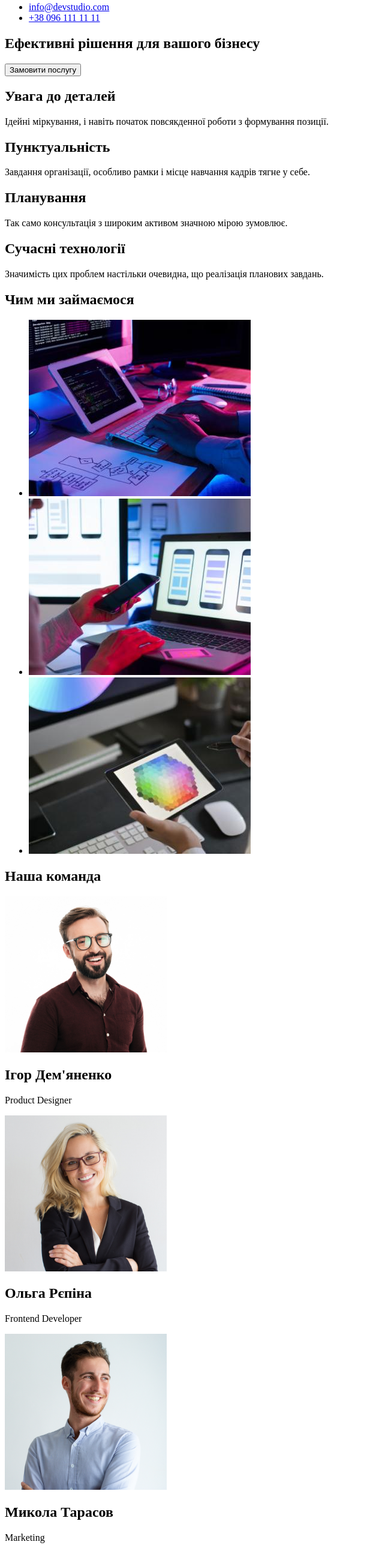
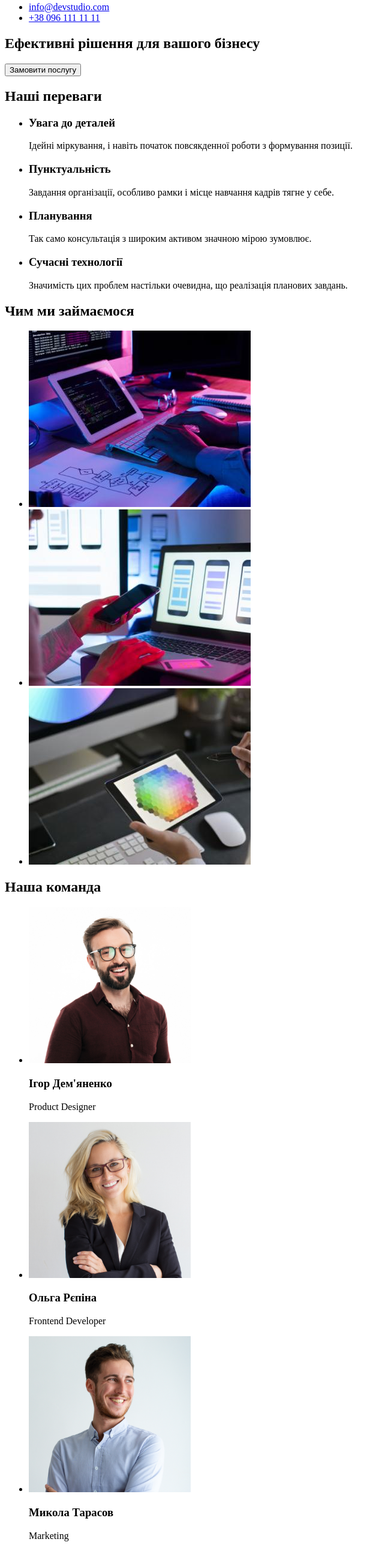
Before and after one commit to OksanaZholdak/goit-markup-hw-01, a plain HTML site: page index.html in a window 1280 px wide. Shown: the part 109-2684 px from the top of the page at 60% size, without its empty margins (0-642 px from the left). Drawn offline with Linux system fonts and the light colour scheme.

Commit message:
Додаткові зміни до ДЗ-1

```diff
--- a/index.html
+++ b/index.html
@@ -21,31 +21,47 @@
         <li><a href="tel:+380961111111">+38 096 111 11 11</a></li>
       </ul>
     </header>
+
     <main>
       <section>
         <h1>Ефективні рішення для вашого бізнесу</h1>
         <button>Замовити послугу</button>
       </section>
-      <!--Нашi переваги-->
+
+      <!--Переваги-->
       <section>
-        <h2>Увага до деталей</h2>
+        <h2>Наші переваги</h2>
+        <ul>
+          <li>
+            <h3>Увага до деталей</h3>
             <p>
-          Ідейні міркування, і навіть початок повсякденної роботи з формування
-          позиції.
+              Ідейні міркування, і навіть початок повсякденної роботи з
+              формування позиції.
             </p>
-        <h2>Пунктуальнiсть</h2>
+          </li>
+          <li>
+            <h3>Пунктуальнiсть</h3>
             <p>
-          Завдання організації, особливо рамки і місце навчання кадрів тягне у
-          себе.
+              Завдання організації, особливо рамки і місце навчання кадрів тягне
+              у себе.
             </p>
-        <h2>Планування</h2>
-        <p>Так само консультація з широким активом значною мірою зумовлює.</p>
-        <h2>Сучаснi технології</h2>
+          </li>
+          <li>
+            <h3>Планування</h3>
+            <p>
+              Так само консультація з широким активом значною мірою зумовлює.
+            </p>
+          </li>
+          <li>
+            <h3>Сучаснi технології</h3>
             <p>
               Значимість цих проблем настільки очевидна, що реалізація планових
               завдань.
             </p>
+          </li>
+        </ul>
       </section>
+
       <section>
         <h2>Чим ми займаємося</h2>
         <ul>
@@ -75,47 +91,64 @@
           </li>
         </ul>
       </section>
+
       <section>
         <h2>Наша команда</h2>
+        <ul>
+          <li>
             <img
               src="./images/img.jpg"
               alt="Ігор Дем'яненко"
               width="270"
               height="260"
             />
-        <h2>Ігор Дем'яненко</h2>
-        <p>Product Designer</p>
+            <h3>Ігор Дем'яненко</h3>
+            <p lang="en">Product Designer</p>
+          </li>
+          <li>
             <img
               src="./images/img1.jpg"
               alt="Ольга Рєпіна"
               width="270"
               height="260"
             />
-        <h2>Ольга Рєпіна</h2>
-        <p>Frontend Developer</p>
+            <h3>Ольга Рєпіна</h3>
+            <p lang="en">Frontend Developer</p>
+          </li>
+          <li>
             <img
               src="./images/img2.jpg"
               alt="Микола Тарасов"
               width="270"
               height="260"
             />
-        <h2>Микола Тарасов</h2>
-        <p>Marketing</p>
+            <h3>Микола Тарасов</h3>
+            <p lang="en">Marketing</p>
+          </li>
+          <li>
             <img
               src="./images/img3.jpg"
               alt="Михайло Єрмаков"
               width="270"
               height="260"
             />
-        <h2>Михайло Єрмаков</h2>
-        <p>UI Designer</p>
+            <h3>Михайло Єрмаков</h3>
+            <p lang="en">UI Designer</p>
+          </li>
+        </ul>
       </section>
     </main>
+
     <footer>
       <a href="">WebStudio</a>
       <ul>
         <li>
-          <a href="">м. Київ, пр-т Лесі Українки, 26</a>
+          <a
+            href="https://goo.gl/maps/CPtrU1FHBa2aNyZL9"
+            target="_blank"
+            rel="noopener noreferrer nofollow"
+            >м. Київ, пр-т Лесі Українки, 26</a
+          >
         </li>
         <li><a href="mailto:info@devstudio.com">info@devstudio.com</a></li>
         <li><a href="tel:+380961111111">+38 096 111 11 11</a></li>
```
Lines whose indentation alone changed are shown as unchanged.
